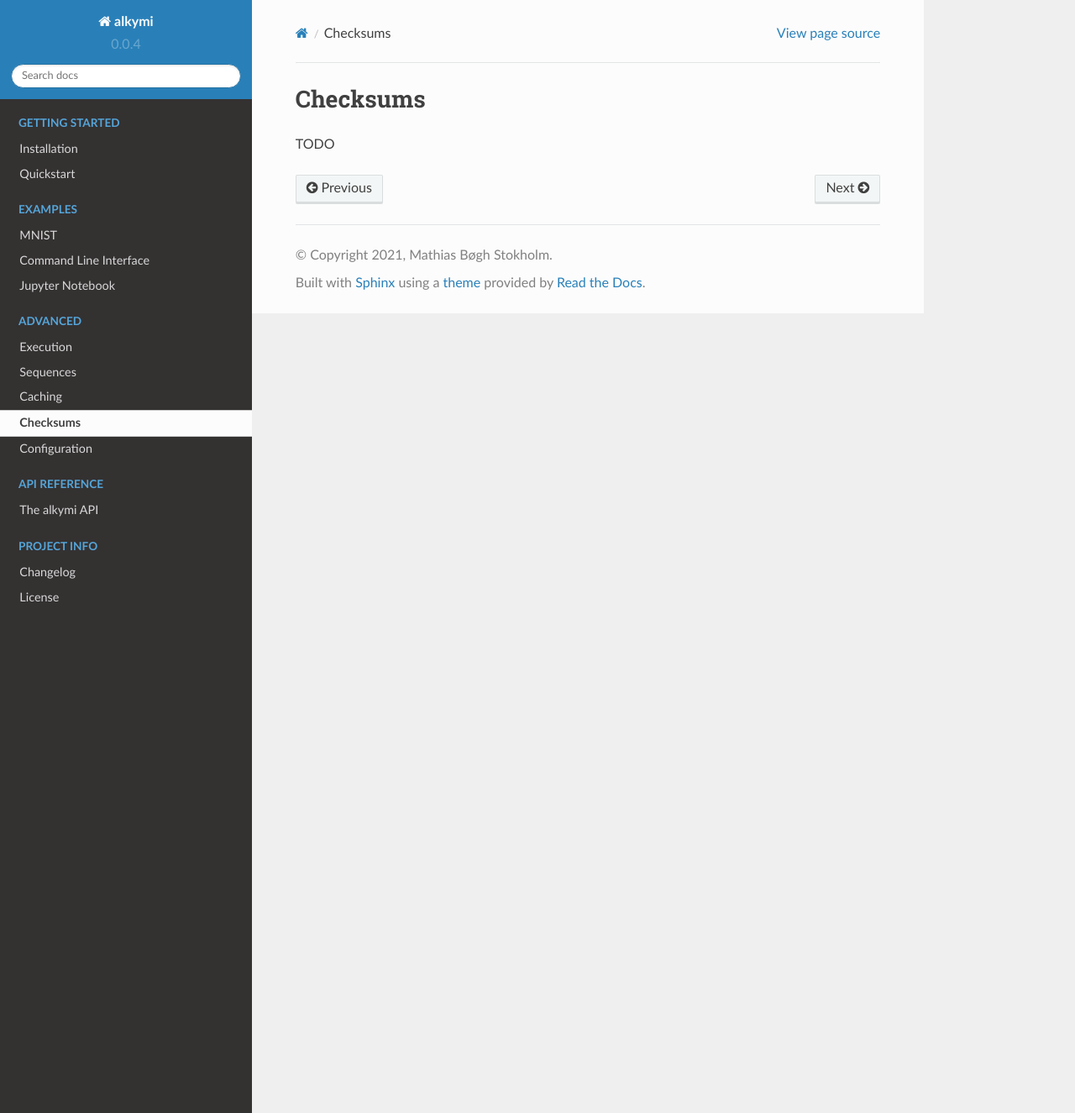
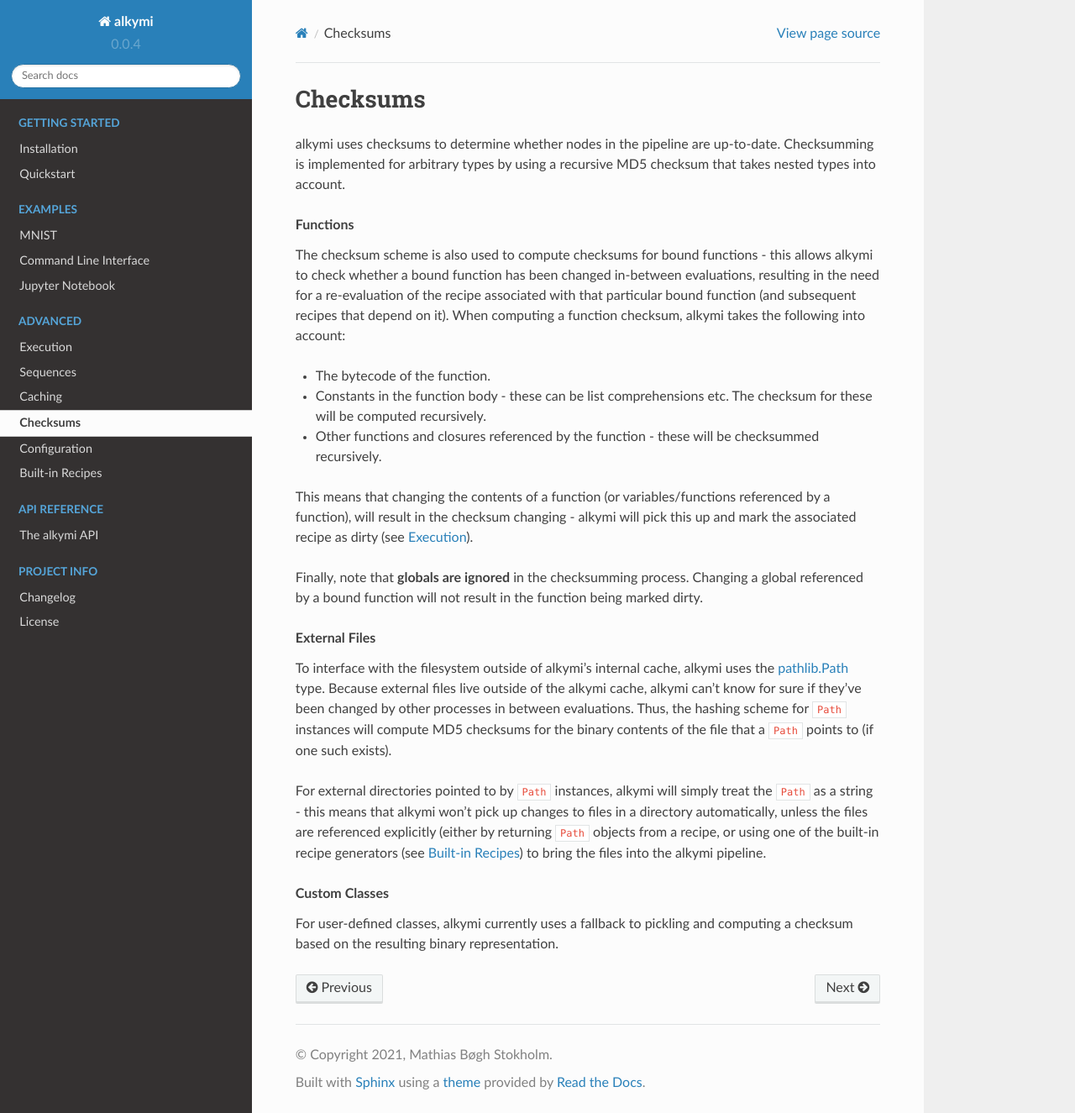
Before and after one commit to MathiasStokholm/alkymi, a Sphinx documentation site: the page built from docs/source/advanced/checksums.rst, in a window 1280 px wide and 1325 px high. Shown: the whole window at 84% size. Built offline with Sphinx 7.4.7 and the Read the Docs theme 2.0.0, drawn with Linux system fonts in a browser that asks for light colours.

Commit message:
Wrote checksums doc page

```diff
--- /dev/null
+++ b/docs/source/advanced/built_in_recipes.rst
@@ -0,0 +1,6 @@
+.. _built_in_recipes:
+
+Built-in Recipes
+================
+
+TODO
--- a/docs/source/advanced/checksums.rst
+++ b/docs/source/advanced/checksums.rst
@@ -1,4 +1,46 @@
+.. _checksums::
+
 Checksums
 =========
 
-TODO
+alkymi uses checksums to determine whether nodes in the pipeline are up-to-date. Checksumming is implemented for
+arbitrary types by using a recursive MD5 checksum that takes nested types into account.
+
+
+.. rubric:: Functions
+
+The checksum scheme is also used to compute checksums for bound functions - this allows alkymi to check whether a bound
+function has been changed in-between evaluations, resulting in the need for a re-evaluation of the recipe associated
+with that particular bound function (and subsequent recipes that depend on it). When computing a function checksum,
+alkymi takes the following into account:
+
+* The bytecode of the function.
+* Constants in the function body - these can be list comprehensions etc. The checksum for these will be computed
+  recursively.
+* Other functions and closures referenced by the function - these will be checksummed recursively.
+
+This means that changing the contents of a function (or variables/functions referenced by a function), will result in
+the checksum changing - alkymi will pick this up and mark the associated recipe as dirty (see :ref:`execution`).
+
+Finally, note that **globals are ignored** in the checksumming process. Changing a global referenced by a bound function
+will not result in the function being marked dirty.
+
+
+.. rubric:: External Files
+
+To interface with the filesystem outside of alkymi's internal cache, alkymi uses the
+`pathlib.Path <https://docs.python.org/3/library/pathlib.html#pathlib.Path>`_ type. Because external files live outside
+of the alkymi cache, alkymi can't know for sure if they've been changed by other processes in between evaluations. Thus,
+the hashing scheme for ``Path`` instances will compute MD5 checksums for the binary contents of the file that a ``Path``
+points to (if one such exists).
+
+For external directories pointed to by ``Path`` instances, alkymi will simply treat the
+``Path`` as a string - this means that alkymi won't pick up changes to files in a directory automatically, unless the
+files are referenced explicitly (either by returning ``Path`` objects from a recipe, or using one of the built-in recipe
+generators (see :ref:`built_in_recipes`) to bring the files into the alkymi pipeline.
+
+
+.. rubric:: Custom Classes
+
+For user-defined classes, alkymi currently uses a fallback to pickling and computing a checksum based on the resulting
+binary representation.
--- a/docs/source/advanced/configuration.rst
+++ b/docs/source/advanced/configuration.rst
@@ -1,3 +1,5 @@
+.. _configuration:
+
 Configuration
 =============
 
--- a/docs/source/index.rst
+++ b/docs/source/index.rst
@@ -37,6 +37,7 @@ of caching to only evaluate functions when inputs have changed.
     advanced/caching.rst
     advanced/checksums.rst
     advanced/configuration.rst
+    advanced/built_in_recipes.rst
 
 
 .. toctree::
```
